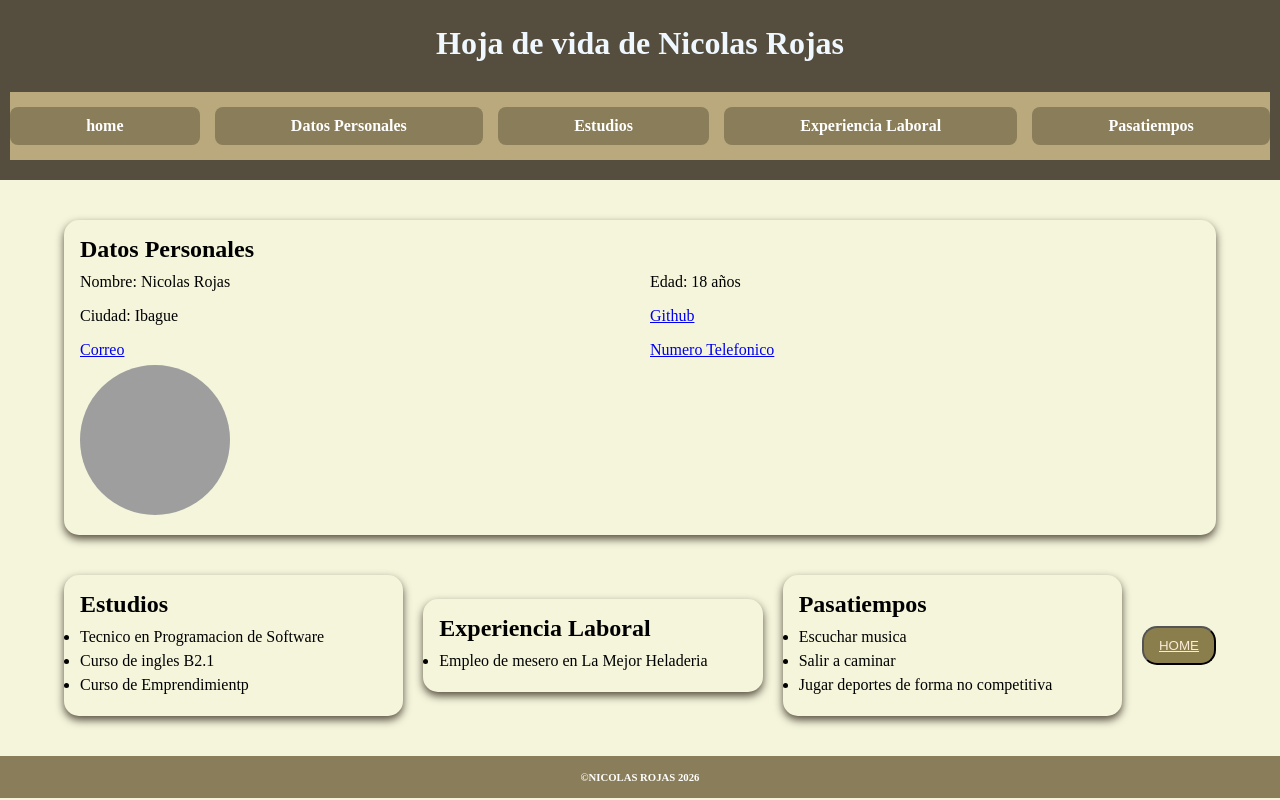
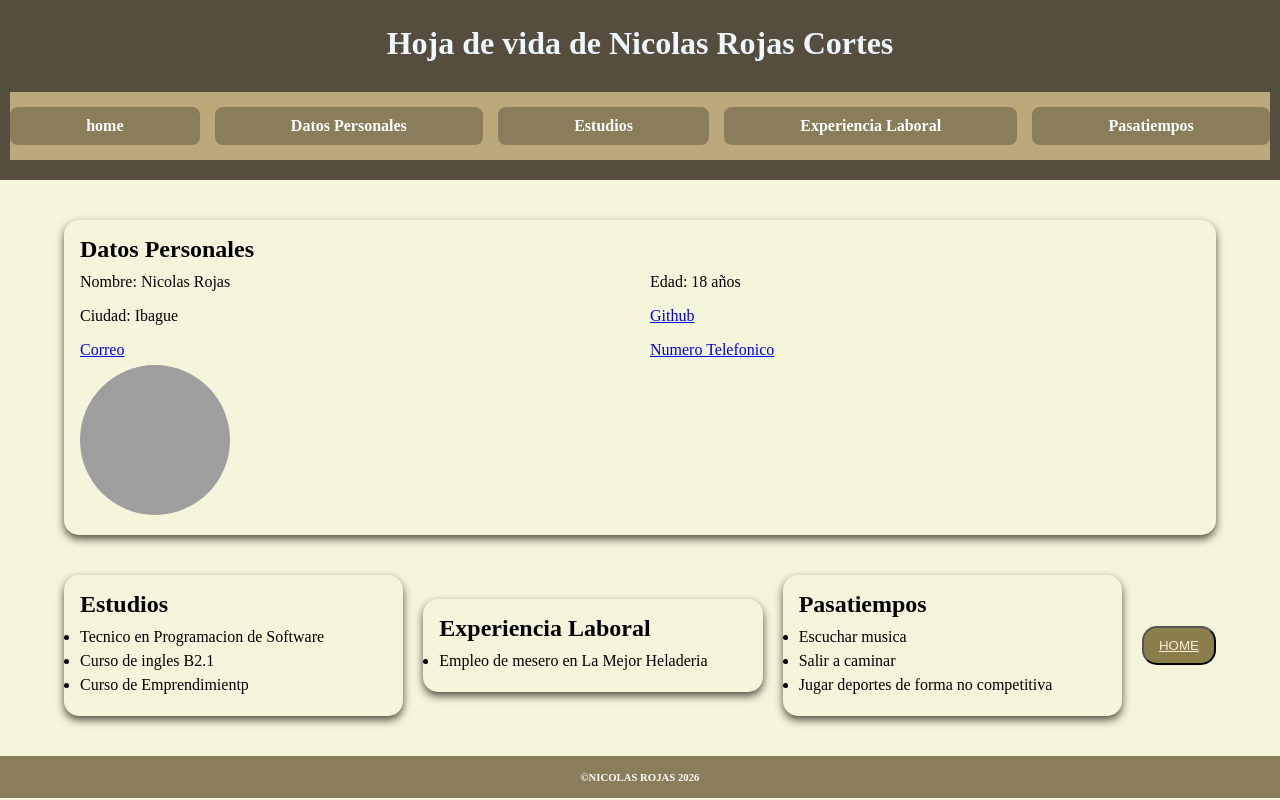
Before and after one commit to Rojas-099/Rojas-099.github.io, a plain HTML site: page index.html in a window 1280 px wide. Drawn offline with Linux system fonts and the light colour scheme; grey boxes are pictures that could not be loaded.

Commit message:
envio desde casa

```diff
--- a/index.html
+++ b/index.html
@@ -8,7 +8,7 @@
 </head>
 <body>
     <header id="home">
-        <h1>Hoja de vida de Nicolas Rojas</h1>
+        <h1>Hoja de vida de Nicolas Rojas Cortes</h1>
         <nav>
             <ul>
                 <li><a href="#home">home</a></li>
```
